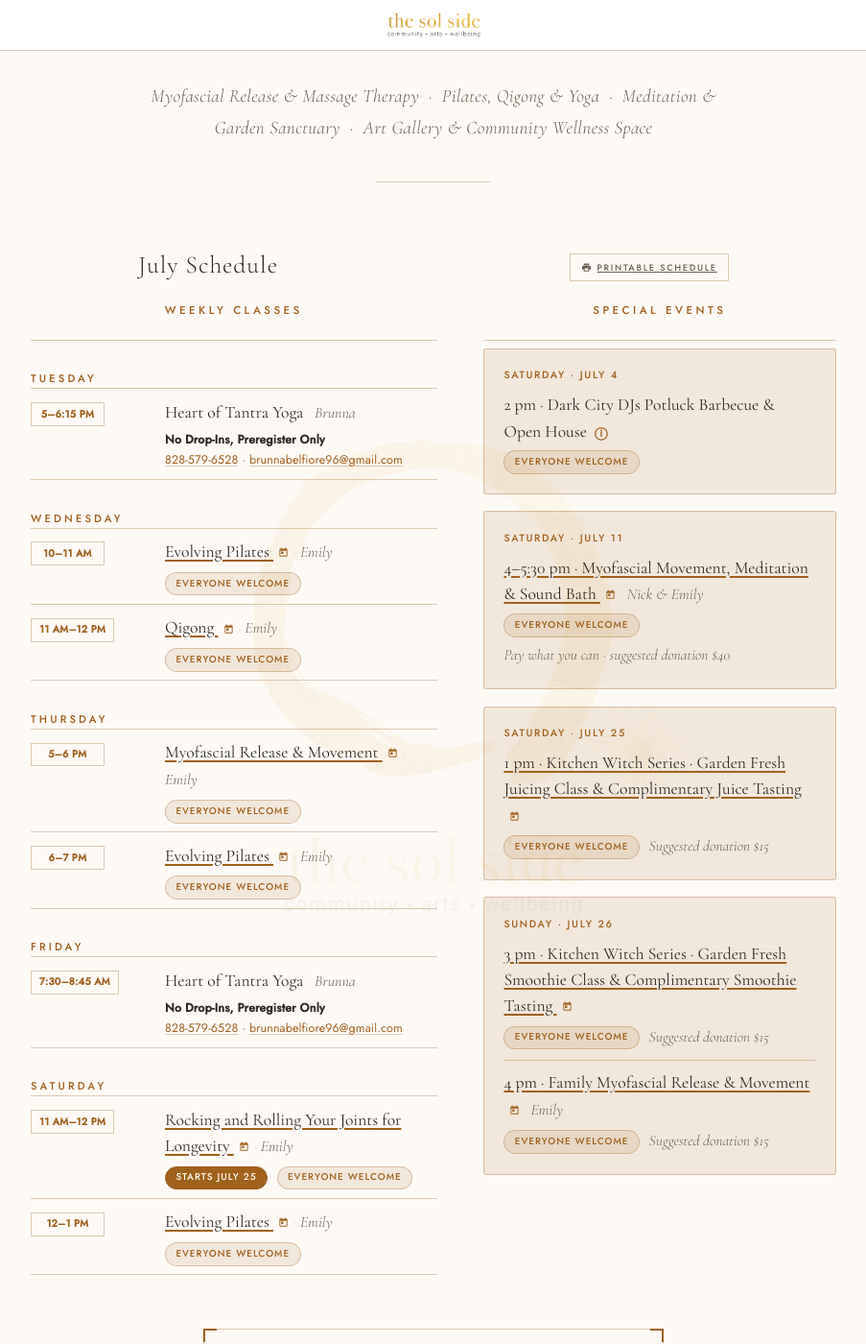
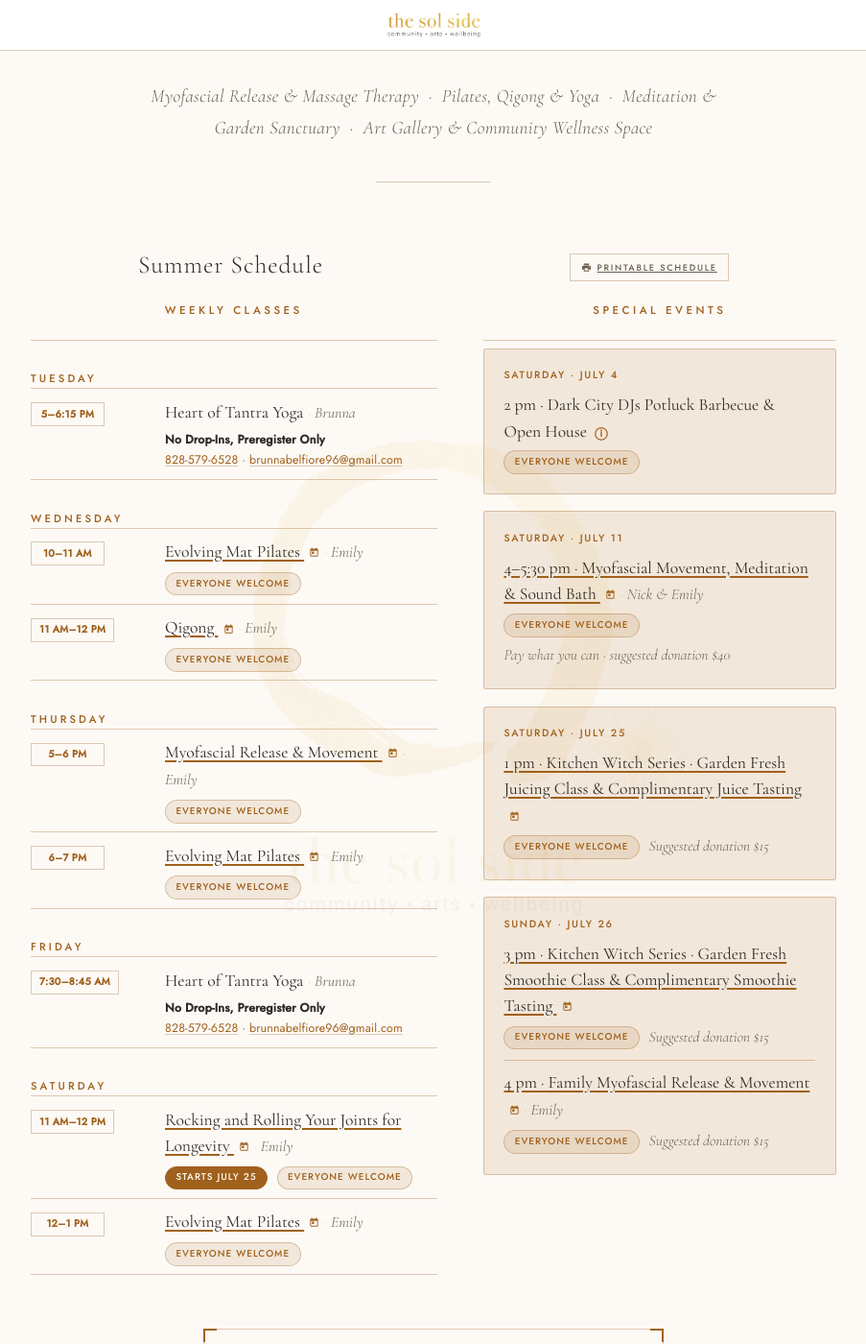
Before and after one commit to ramblinjan/solside.github.io, a Jekyll site: the page built from index.html, in a window 1280 px wide and 1400 px high, scrolled down 196 px. Shown: the whole window at 96% size, without its empty margins (188-1091 px from the left). Built offline with Jekyll 4.4.1, drawn with Linux system fonts in a browser that asks for light colours.

Commit message:
Rename Evolving Pilates to Evolving Mat Pilates; July Schedule to Summer Schedule
Co-Authored-By: Claude Sonnet 5 <noreply@anthropic.com>

```diff
--- a/_data/classes.yml
+++ b/_data/classes.yml
@@ -58,7 +58,7 @@
   url: "https://solbody.as.me/schedule/e12d02d4"
 
 - id: evolving-pilates
-  title: Evolving Pilates
+  title: Evolving Mat Pilates
   instructor_id: emily-smith
   duration_min: 60
   description: "Strengthen your core and balance your posture using the principles of Joseph Pilates's original matwork adapted for modern times."
--- a/assets/js/schedule.js
+++ b/assets/js/schedule.js
@@ -107,7 +107,7 @@ function render() {
   );
 
   const labelEl = document.getElementById('week-month-label');
-  if (labelEl) labelEl.textContent = 'July 2026 Schedule';
+  if (labelEl) labelEl.textContent = 'Summer Schedule';
 
   const qrLink = document.getElementById('qr-link');
   const qrCode = document.getElementById('qr-code');
@@ -278,7 +278,7 @@ document.getElementById('save-img-btn')?.addEventListener('click', async (e) =>
   try {
     const canvas = await captureScheduleCanvas();
     const a = document.createElement('a');
-    a.download = 'the-sol-side-july-2026-schedule.png';
+    a.download = 'the-sol-side-summer-schedule.png';
     a.href = canvas.toDataURL('image/png');
     a.click();
   } catch (err) {
--- a/index.html
+++ b/index.html
@@ -36,7 +36,7 @@ const WORKSHOPS       = {{ site.data.workshops   | jsonify }};
   <!-- ── Schedule ─────────────────────────────────────── -->
   <section class="upcoming">
     <div class="upcoming__header">
-      <h2 class="upcoming__title">July Schedule</h2>
+      <h2 class="upcoming__title">Summer Schedule</h2>
       <a href="/schedule" class="print-btn">
         <svg width="11" height="11" viewBox="0 0 24 24" fill="currentColor" aria-hidden="true"><path d="M19 8H5c-1.66 0-3 1.34-3 3v6h4v4h12v-4h4v-6c0-1.66-1.34-3-3-3zm-3 11H8v-5h8v5zm3-7c-.55 0-1-.45-1-1s.45-1 1-1 1 .45 1 1-.45 1-1 1zm-1-9H6v4h12V3z"/></svg>
         Printable schedule
```
